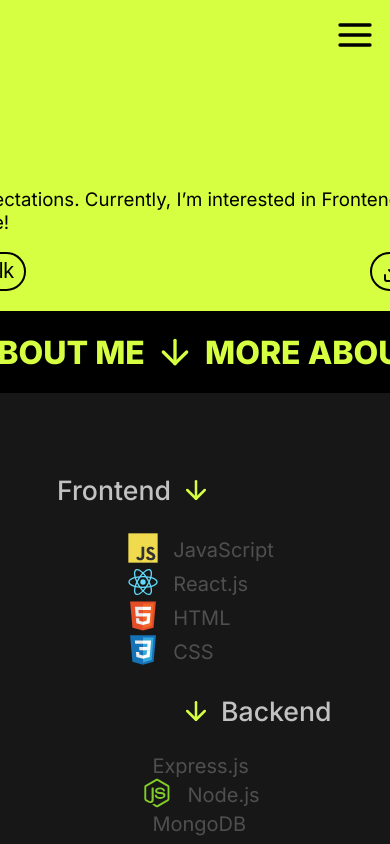
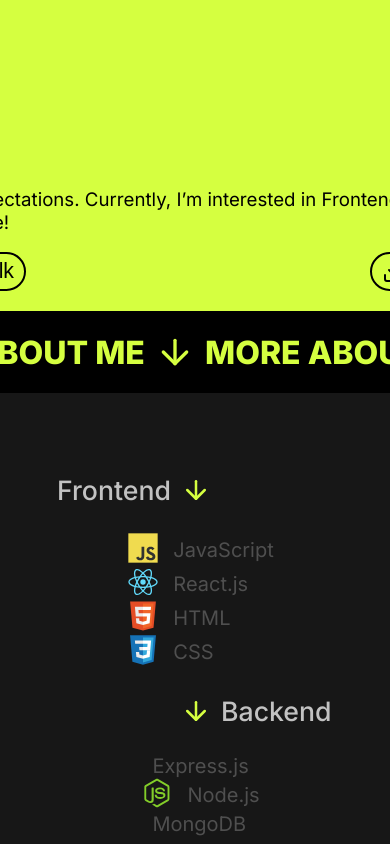
Before and after one commit to CharBar3/personal-website, a React (Create React App) app: page / in a window 390 px wide. Shown: the top 844 px of the page. Built offline with nearby package versions, Linux system fonts and the light colour scheme; some icons are missing.

Commit message:
mobile nav hidden for mvp

```diff
--- a/src/App.js
+++ b/src/App.js
@@ -10,7 +10,7 @@ import Connect from "./components/Connect/Connect";
 function App() {
   return (
     <div className="App">
-      <MobileNav />
+      {/* <MobileNav /> */}
       <Welcome />
       <SectionHeader title="MORE ABOUT ME" />
       <Skills />
```
